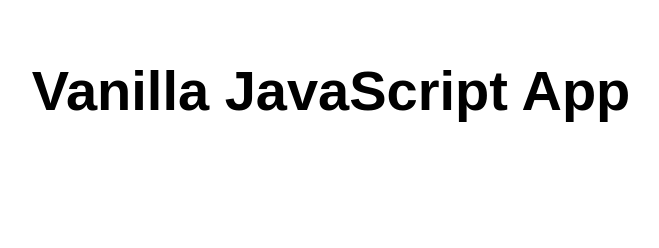
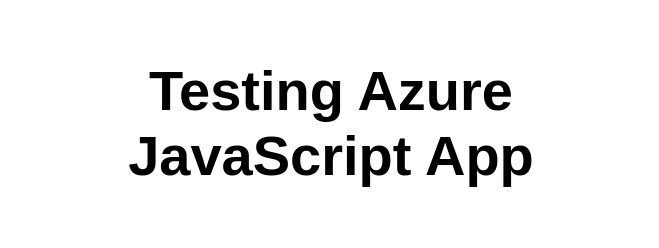
Before and after one commit to narayan-microfocus/learnsec, a plain HTML site: page index.html in a window 1280 px wide. Shown: the whole page, without its empty margins (309-968 px from the left). Drawn offline with Linux system fonts and the light colour scheme.

Commit message:
Update index.html

```diff
--- a/index.html
+++ b/index.html
@@ -5,12 +5,12 @@
   <meta charset="UTF-8">
   <meta name="viewport" content="width=device-width, initial-scale=1.0">
   <link rel="stylesheet" href="styles.css">
-  <title>Vanilla JavaScript App</title>
+  <title>First   App</title>
 </head>
 
 <body>
   <main>
-    <h1>Vanilla JavaScript App</h1>
+    <h1>Testing Azure JavaScript App</h1>
   </main>
 </body>
 
```
